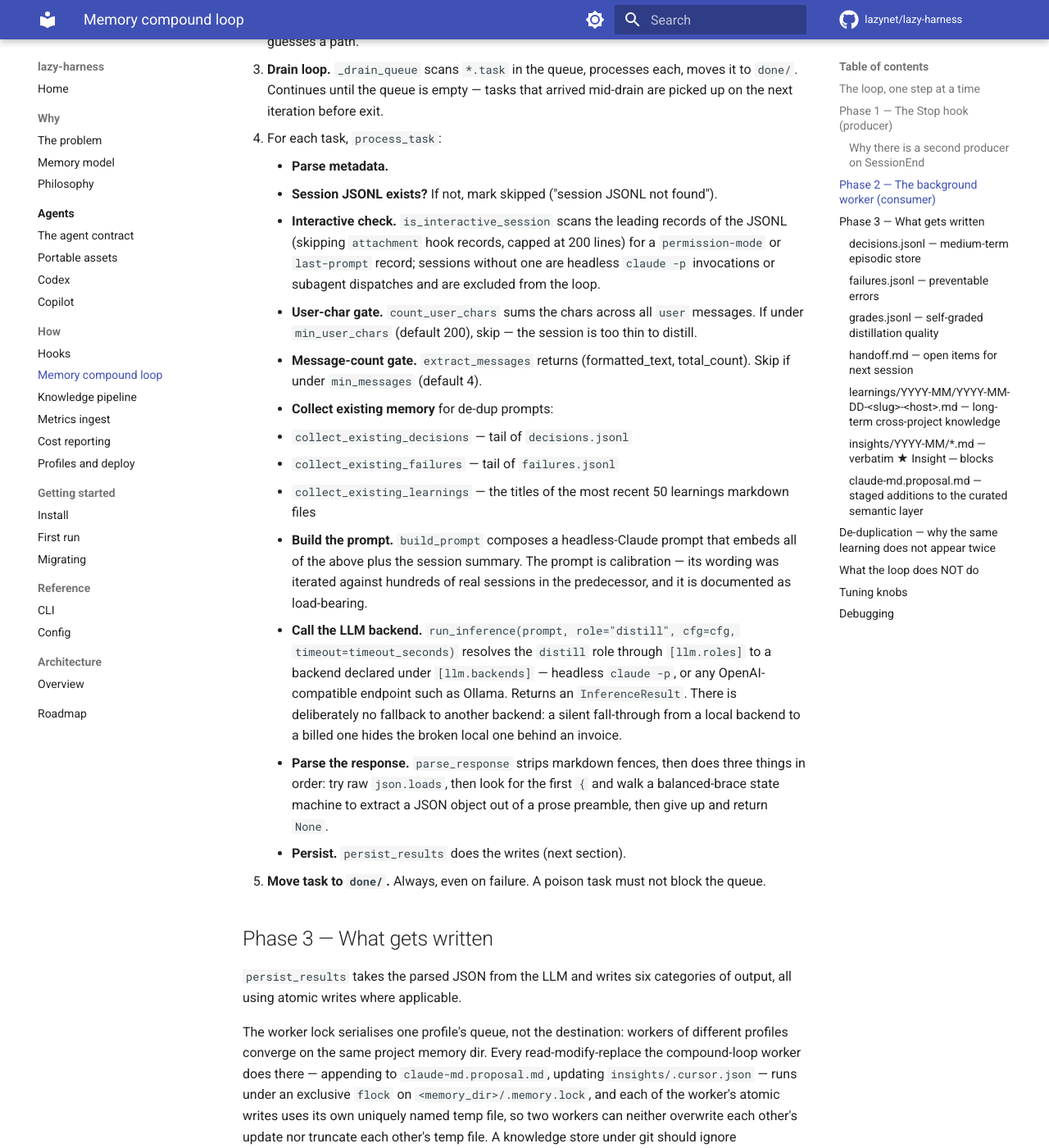
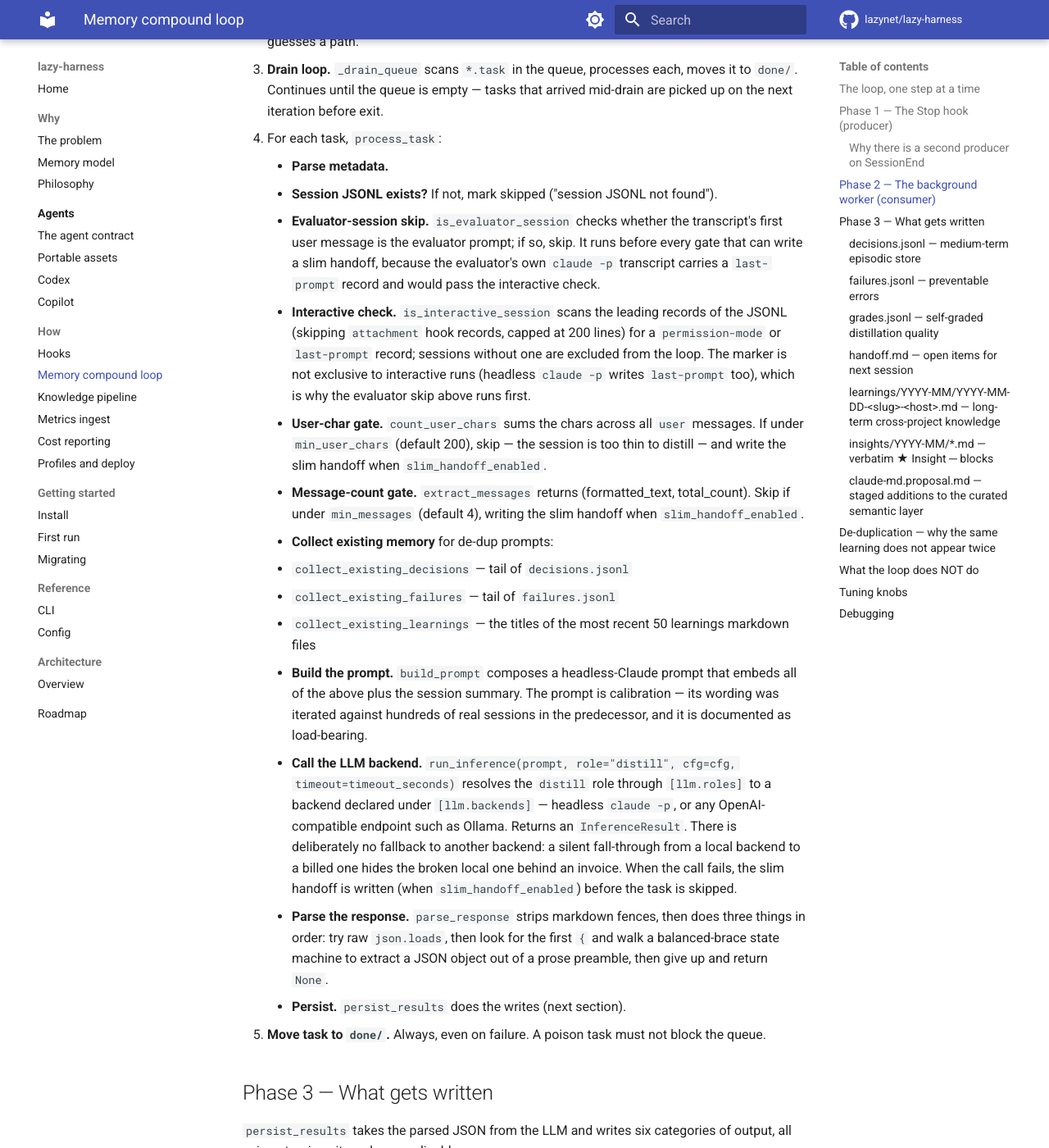
Before and after one commit to lazynet/lazy-harness, an MkDocs documentation site: the page built from docs/how/memory-compound.md, in a window 1280 px wide and 1400 px high, scrolled down 3407 px. Shown: the whole window at 82% size. Built offline with MkDocs 1.6.1 and Material for MkDocs 9.7.7, drawn with Linux system fonts in a browser that asks for light colours; comment, search, counter and statistics services are not loaded; some of the changed text lies outside the part shown.

```diff
--- a/docs/how/memory-compound.md
+++ b/docs/how/memory-compound.md
@@ -103,15 +103,16 @@ Steps:
 4. For each task, `process_task`:
     - **Parse metadata.**
     - **Session JSONL exists?** If not, mark skipped ("session JSONL not found").
-    - **Interactive check.** `is_interactive_session` scans the leading records of the JSONL (skipping `attachment` hook records, capped at 200 lines) for a `permission-mode` or `last-prompt` record; sessions without one are headless `claude -p` invocations or subagent dispatches and are excluded from the loop.
-    - **User-char gate.** `count_user_chars` sums the chars across all `user` messages. If under `min_user_chars` (default 200), skip — the session is too thin to distill.
-    - **Message-count gate.** `extract_messages` returns (formatted_text, total_count). Skip if under `min_messages` (default 4).
+    - **Evaluator-session skip.** `is_evaluator_session` checks whether the transcript's first user message is the evaluator prompt; if so, skip. It runs before every gate that can write a slim handoff, because the evaluator's own `claude -p` transcript carries a `last-prompt` record and would pass the interactive check.
+    - **Interactive check.** `is_interactive_session` scans the leading records of the JSONL (skipping `attachment` hook records, capped at 200 lines) for a `permission-mode` or `last-prompt` record; sessions without one are excluded from the loop. The marker is not exclusive to interactive runs (headless `claude -p` writes `last-prompt` too), which is why the evaluator skip above runs first.
+    - **User-char gate.** `count_user_chars` sums the chars across all `user` messages. If under `min_user_chars` (default 200), skip — the session is too thin to distill — and write the slim handoff when `slim_handoff_enabled`.
+    - **Message-count gate.** `extract_messages` returns (formatted_text, total_count). Skip if under `min_messages` (default 4), writing the slim handoff when `slim_handoff_enabled`.
     - **Collect existing memory** for de-dup prompts:
       - `collect_existing_decisions` — tail of `decisions.jsonl`
       - `collect_existing_failures` — tail of `failures.jsonl`
       - `collect_existing_learnings` — the titles of the most recent 50 learnings markdown files
     - **Build the prompt.** `build_prompt` composes a headless-Claude prompt that embeds all of the above plus the session summary. The prompt is calibration — its wording was iterated against hundreds of real sessions in the predecessor, and it is documented as load-bearing.
-    - **Call the LLM backend.** `run_inference(prompt, role="distill", cfg=cfg, timeout=timeout_seconds)` resolves the `distill` role through `[llm.roles]` to a backend declared under `[llm.backends]` — headless `claude -p`, or any OpenAI-compatible endpoint such as Ollama. Returns an `InferenceResult`. There is deliberately no fallback to another backend: a silent fall-through from a local backend to a billed one hides the broken local one behind an invoice.
+    - **Call the LLM backend.** `run_inference(prompt, role="distill", cfg=cfg, timeout=timeout_seconds)` resolves the `distill` role through `[llm.roles]` to a backend declared under `[llm.backends]` — headless `claude -p`, or any OpenAI-compatible endpoint such as Ollama. Returns an `InferenceResult`. There is deliberately no fallback to another backend: a silent fall-through from a local backend to a billed one hides the broken local one behind an invoice. When the call fails, the slim handoff is written (when `slim_handoff_enabled`) before the task is skipped.
     - **Parse the response.** `parse_response` strips markdown fences, then does three things in order: try raw `json.loads`, then look for the first `{` and walk a balanced-brace state machine to extract a JSON object out of a prose preamble, then give up and return `None`.
     - **Persist.** `persist_results` does the writes (next section).
 5. **Move task to `done/`.** Always, even on failure. A poison task must not block the queue.
@@ -182,7 +183,7 @@ If the LLM returns an empty handoff list, the file is **deleted** — which is w
 
 A handoff written with a session carries frontmatter: `session_id`, `written_at` (when the task was queued), `source_mtime` (the transcript's mtime at processing) and `source_jsonl` (the transcript's path). Each agent drains its own queue, so a worker can reach an old session's task after another agent's worker wrote a newer handoff; when the existing file names a different session with a later `source_mtime`, it is neither overwritten nor deleted.
 
-The deterministic slim handoff written when the gates block evaluation carries the same frontmatter (its `written_at` is the time it was written) and obeys the same rule: it never replaces a handoff from a session with a later `source_mtime`. The evaluator's own `claude -p` sessions are skipped by the worker before any gate, so they never write a handoff.
+The deterministic slim handoff, written when the user-char gate, the message-count gate or the backend call blocks evaluation (and `slim_handoff_enabled` is set), carries the same frontmatter (its `written_at` is the time it was written) and obeys the same rule: it never replaces a handoff from a session with a later `source_mtime`. The evaluator's own `claude -p` sessions are skipped by the worker before any gate, so they never write a handoff.
 
 At session start `context-inject` warns that a handoff may be stale when its own transcript grew more than 300 s past `source_mtime`, or when a newer session sits in the reading agent's project directory — for a handoff from the same agent, any other latest session; for one written by another agent, found through `source_jsonl`, only a session more than 300 s newer. A handoff whose transcript cannot be found at all is reported with its session id: the first eight characters for a UUID, the whole id otherwise.
 
```
Also changed, not shown: docs/how/hooks.md (+1 -1 lines), docs/how/knowledge-pipeline.md (+1 -1 lines), specs/adrs/008-compound-loop-async-worker.md (+8 -0 lines), specs/adrs/030-memory-stack-glue-layer.md (+6 -0 lines), specs/backlog.md (+1 -1 lines).
